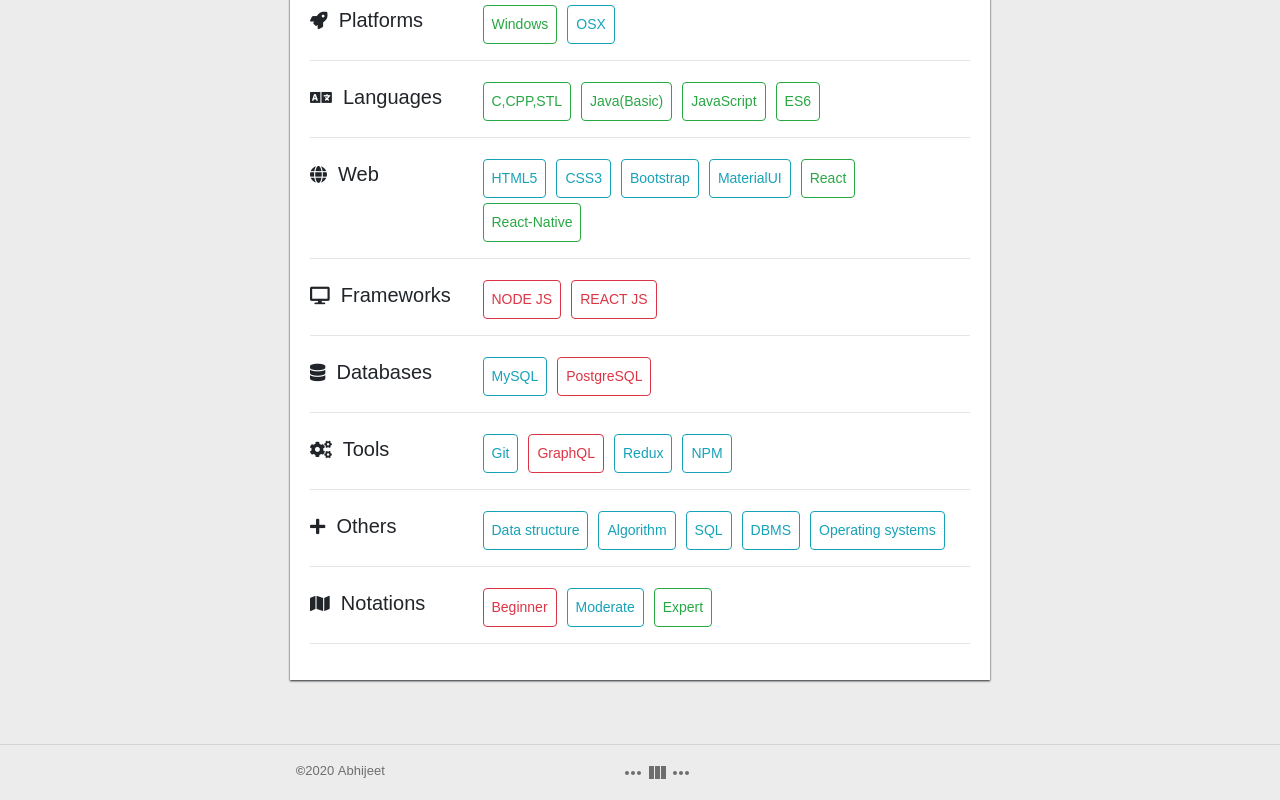
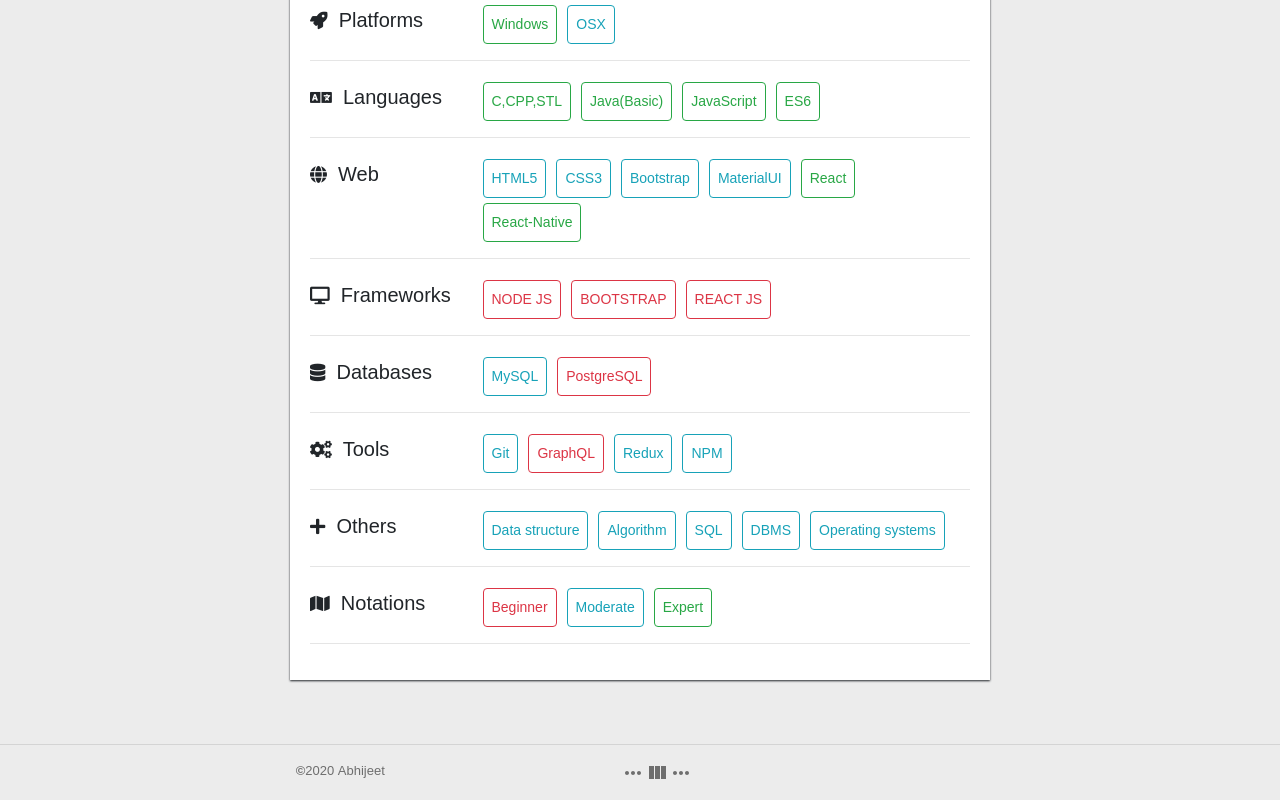
Before and after one commit to Abhijeet05061998/abhijeet, a React (Create React App) app: page /about in a window 1280 px wide. Shown: the part 867-1667 px from the top of the page. Built offline with nearby package versions, Linux system fonts and the light colour scheme.

Commit message:
Update data.js

```diff
--- a/src/data/data.js
+++ b/src/data/data.js
@@ -36,6 +36,7 @@ export let skillsets =  [
       icon: "fa-desktop",
       skills: [
       { skill: "NODE JS", level: "beginner", but: "danger" },
+                { skill: "BOOTSTRAP", level: "beginner", but: "danger" },
       { skill: "REACT JS", level: "beginner", but: "danger" }],
     },
     {
```
